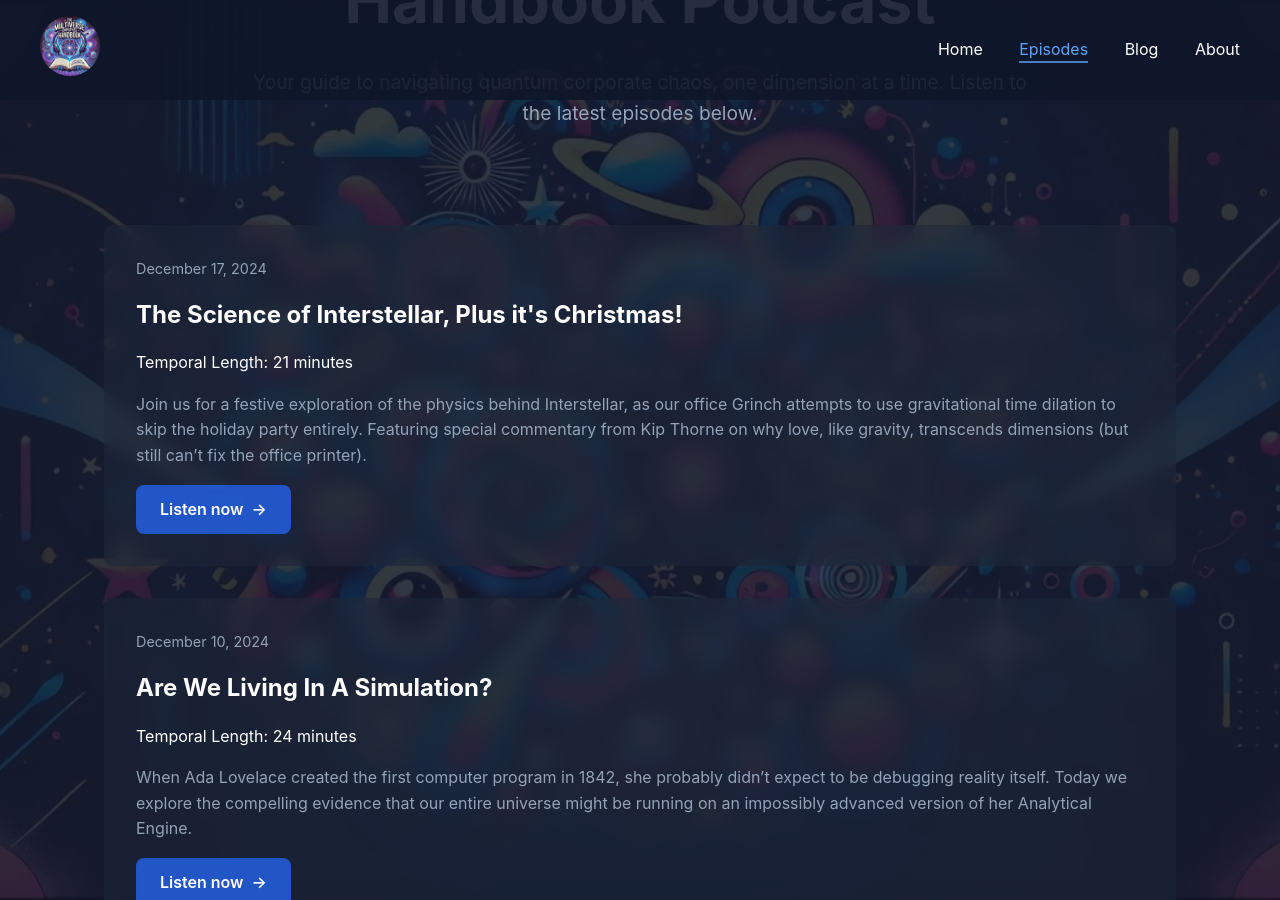
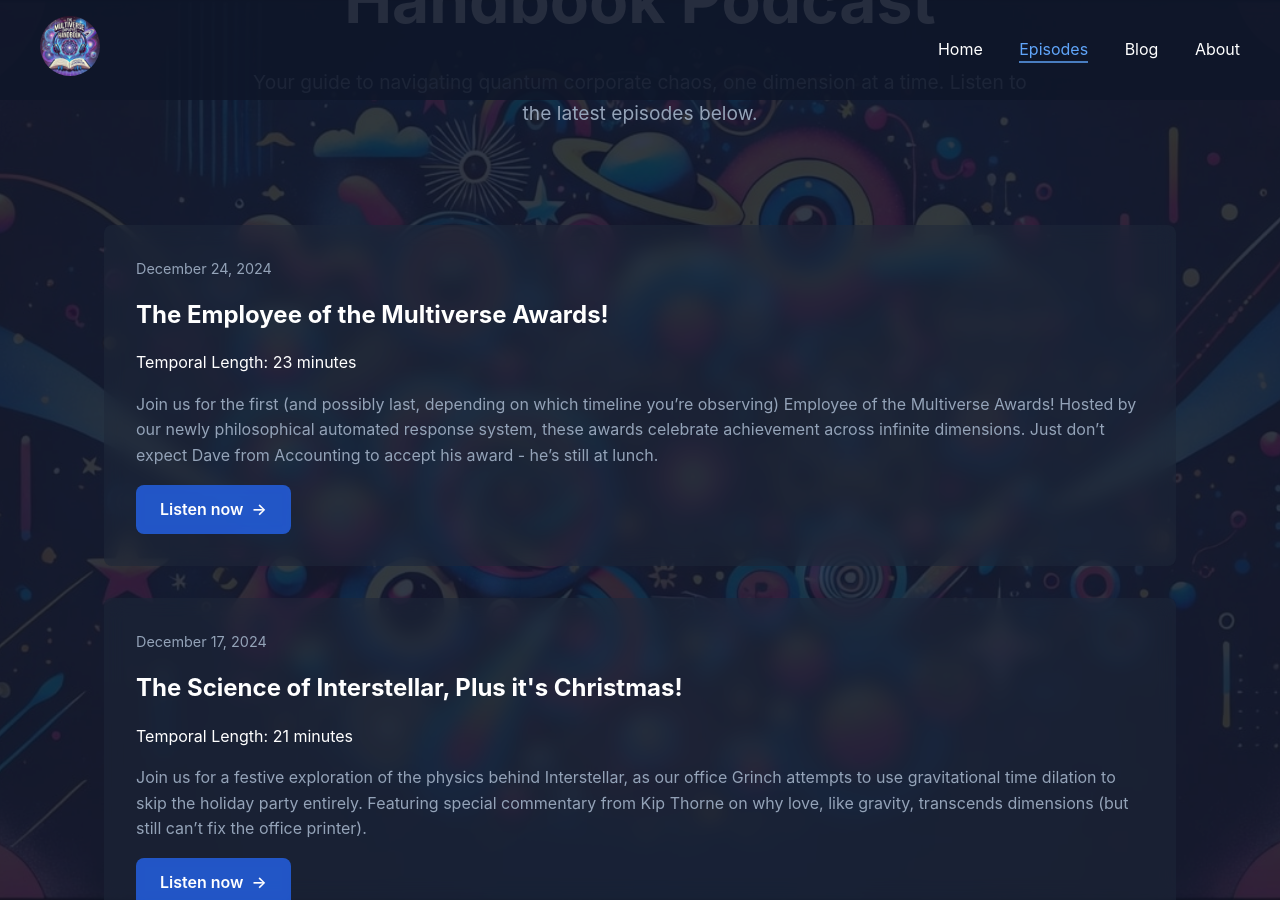
Before and after one commit to forward6/tmeh, a Jekyll site: the page built from episodes.md, in a window 1280 px wide and 900 px high, scrolled down 381 px. Built offline with Jekyll 4.4.1, drawn with Linux system fonts in a browser that asks for light colours; some of the changed lines change nothing that is shown.

Commit message:
New episode

```diff
--- a/_config.yml
+++ b/_config.yml
@@ -22,7 +22,8 @@ title: "The Multiverse Employee Handbook Podcast | Quantum Physics Meets Comedy"
 email: podcast@multiverseemployeehandbook.com
 description: "Where quantum physics meets office humor: A weekly podcast exploring the bizarre intersection of corporate life and cosmic uncertainty. From parallel universe performance reviews to quantum coffee breaks, we make science entertaining and office life existential."
 baseurl: "" # the subpath of your site, e.g. /blog
-url: "https://multiverseemployeehandbook.com/" # Replace with your live site URL
+url: "https://multiverseemployeehandbook.com" # Replace with your live site URL
+
 image: /assets/The_Multiverse_Employee_Handbook_Logo_1024.jpeg
 author:
   name: Robb Corrigan
--- /dev/null
+++ b/_episodes/2024-12-24-the-employee-of-the-multiverse-awards.md
@@ -0,0 +1,70 @@
+---
+layout: episode
+title: "The Employee of the Multiverse Awards!"
+episode_number: 20
+season_number: 1
+date: 2024-12-24
+duration-en: "23 minutes"
+audio_url: "https://mcdn.podbean.com/mf/download/nw2nwrxcdntbbtzq/multiverse-employee-handbook-s01e20-employee-multiverse-awards.mp3"
+apple_url: "https://podcasts.apple.com/us/podcast/employee-of-the-multiverse-awards-a-quantum-celebration/id1764134739?i=1000681535831"
+spotify_url: "https://open.spotify.com/episode/0tSsuikpDrIV1PoThDvU2y?si=OPFZPZPTSKG1B4ef69Xw6A"
+youtube_url: "https://youtu.be/lUtB8YlEWoI?si=jFYpAz7Z8o60nIYg"
+transcript_url: "/assets/transcripts/TMEH-S01E20-transcript.pdf"
+duration: "PT23M45S"
+description: >
+  Excellence exists in a superposition of states until the performance review collapses the wave function.
+---
+
+Join us for the first (and possibly last, depending on which timeline you're observing) Employee of the Multiverse Awards! Hosted by our newly philosophical automated response system, these awards celebrate achievement across infinite dimensions. Just don't expect Dave from Accounting to accept his award - he's still at lunch.
+
+{: .callout}
+> **Award Notice**: Winners will receive their quantum-entangled trophies as soon as we figure out how to collapse them into a shippable state. Current delivery timeline exists in superposition.
+
+## Key Topics Covered
+* Why quantum superposition makes every acceptance speech simultaneously moving and monotonous
+* The challenges of calculating performance metrics across parallel universes
+* Maxwell Planck III's innovative use of quantum punch
+* The automated system's existential crisis about self-awarded awards
+
+## The Quantum Mechanics of Recognition
+When you celebrate excellence across infinite dimensions, every employee is simultaneously the best and worst at their job until observed by management. This leads to some interesting paradoxes in the annual review process.
+
+> "Achievement is but a construct of linear temporal thinking. Also, please remember to reboot your consciousness before Monday's all-hands meeting."
+>
+> — The One Who Computes, Automated Master of Ceremonies
+
+## Award Categories
+Notable awards include:
+* Most Innovative Use of Quantum Physics to Avoid Work
+* Outstanding Achievement in Reality Debugging
+* Best Performance in a Temporal Paradox
+* Most Philosophical AI System
+* Lifetime Achievement in Multiversal Management
+
+{: .callout}
+> **Paradox Warning**: Accepting an award may create temporal feedback loops if your acceptance speech thanks yourself from the future for giving such a great acceptance speech.
+
+## Requirements for Award Eligibility
+1. Must exist in at least 51% of known realities
+2. Performance metrics must be measurable within Heisenberg's uncertainty principle
+3. No temporal manipulation of voting results
+4. Prior winners from future timelines ineligible
+5. Dave from Accounting automatically nominated in all categories
+
+## Ceremonial Safety Guidelines
+* Keep acceptance speeches under the Planck time limit
+* Avoid creating closed timelike curves during standing ovations
+* Maintain quantum coherence throughout the ceremony
+* No collapsing wave functions before the after-party
+
+{: .callout}
+> **Ceremony Notice**: The awards show will take place simultaneously across all possible realities. Your seat number is both assigned and unassigned until you observe it.
+
+## Further Reading
+* "Schrödinger's Employee: A Guide to Quantum Performance Reviews"
+* "The Uncertainty Principle of Office Recognition"
+* "Why Every Acceptance Speech Creates a New Timeline"
+* "Managing Up When Your Boss Exists in All Times Simultaneously"
+
+Remember: In the multiverse of corporate achievement, every award ceremony is simultaneously the best and worst night of your career until someone posts the photos on the interdimensional intranet!
+---
```
Also changed, not shown: 3 other files.
